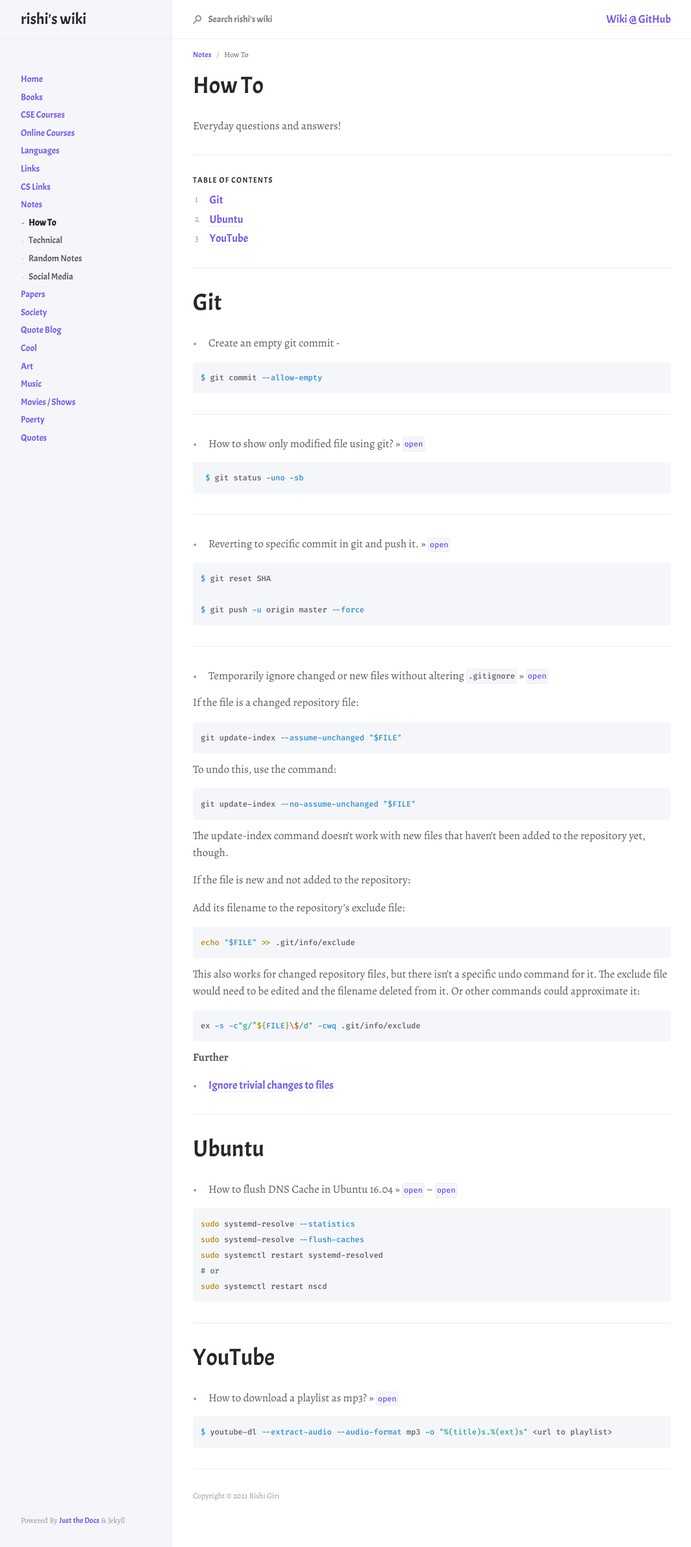
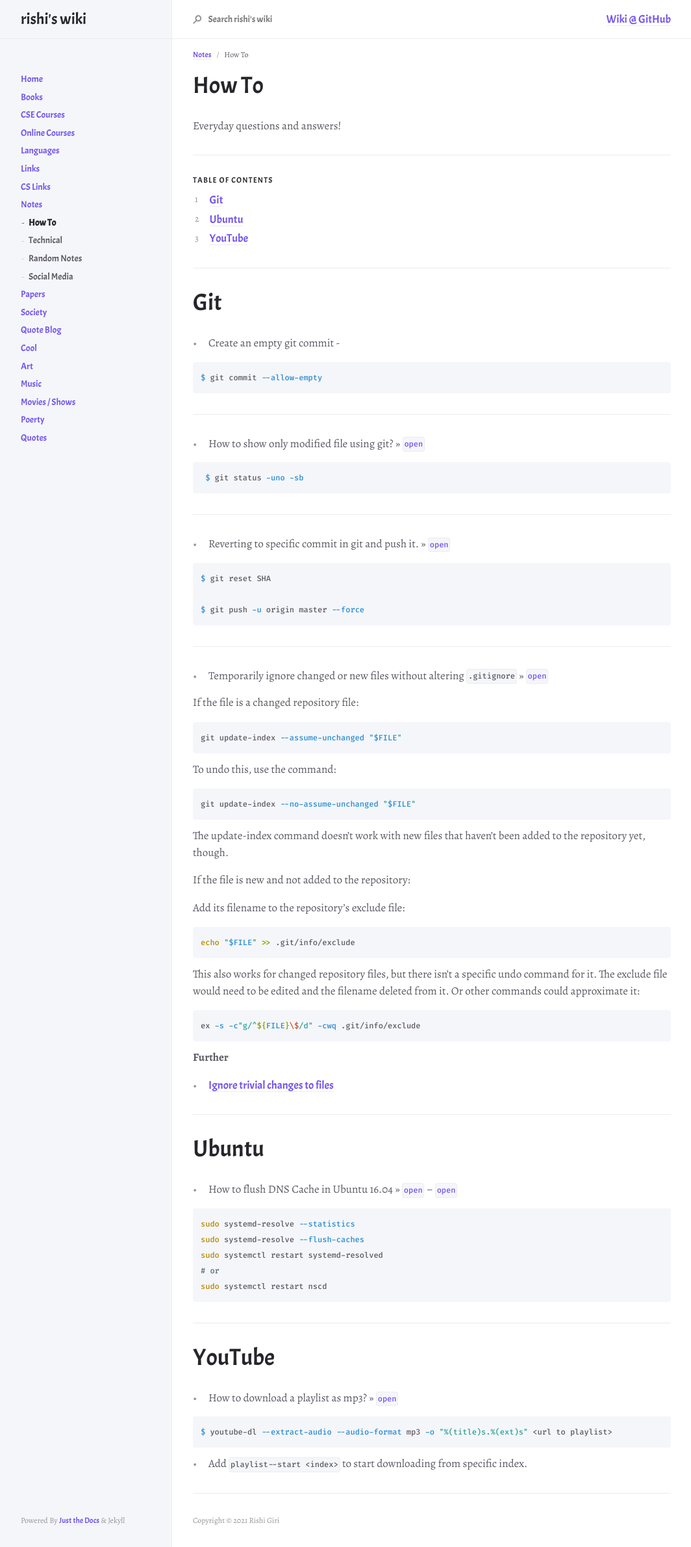
Before and after one commit to r8w/r8w, a Jekyll site: the page built from docs/notes/howto.md, in a window 1280 px wide. Shown: the whole page at 65% size, without its empty margins (107-1171 px from the left). Built offline with Jekyll 4.4.1, drawn with Linux system fonts in a browser that asks for light colours; nearby versions of some CDN libraries.

Commit message:
update changes

````diff
--- a/docs/notes/howto.md
+++ b/docs/notes/howto.md
@@ -103,3 +103,5 @@ sudo systemctl restart nscd
 ```sh
 $ youtube-dl --extract-audio --audio-format mp3 -o "%(title)s.%(ext)s" <url to playlist>
 ```
+
+- Add `playlist--start <index>` to start downloading from specific index.
````
